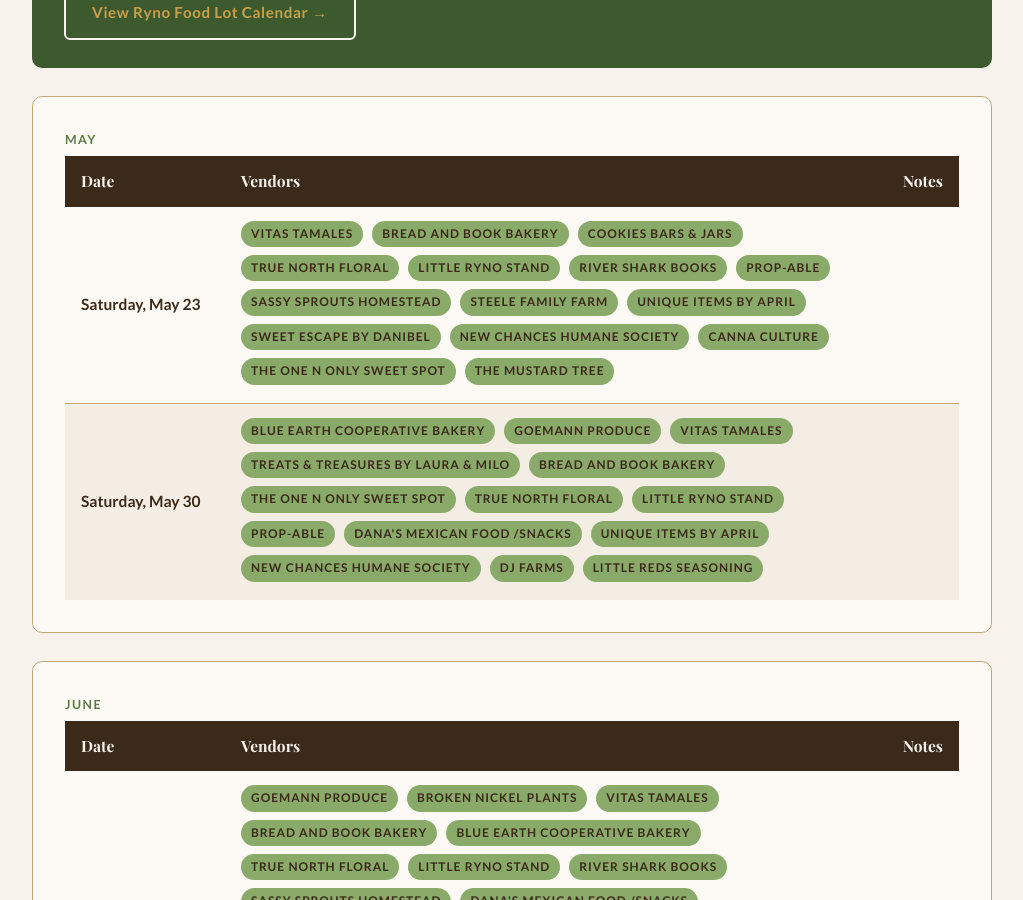
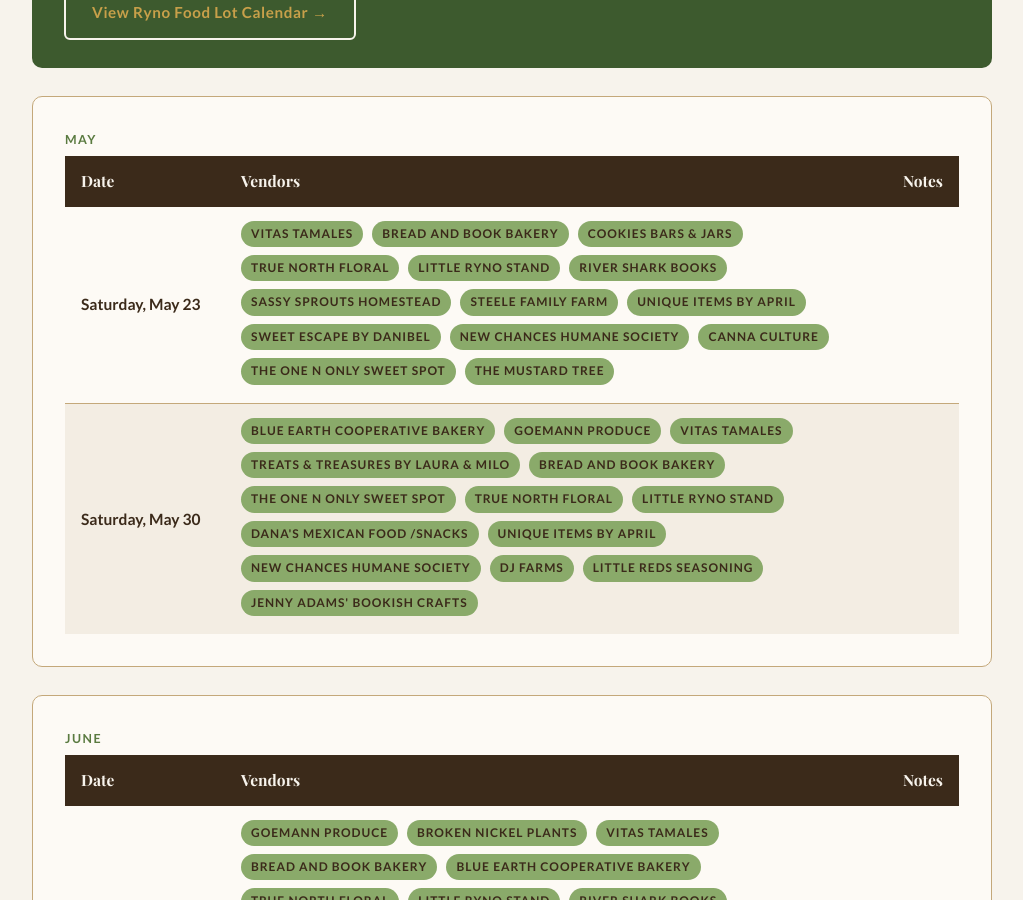
Before and after one commit to blueearthcommunitymarket/blueearthcommunitymarket.github.io, a Jekyll site: the page built from calendar/index.html, in a window 1280 px wide and 900 px high, scrolled down 444 px. Shown: the whole window, without its empty margins (128-1151 px from the left). Built offline with Jekyll 4.4.1, drawn with Linux system fonts in a browser that asks for light colours; some web fonts are replaced.

Commit message:
Update calendar for latest SG changes

```diff
--- a/calendar/index.html
+++ b/calendar/index.html
@@ -36,7 +36,6 @@ description: 2026 Blue Earth Community Market season schedule. Saturdays 10am-1p
                         <span class="tag">True North Floral</span>
                         <span class="tag">Little Ryno Stand</span>
                         <span class="tag">River Shark Books</span>
-                        <span class="tag">Prop-Able</span>
                         <span class="tag">Sassy Sprouts Homestead</span>
                         <span class="tag">Steele Family Farm</span>
                         <span class="tag">Unique Items by April</span>
@@ -59,12 +58,12 @@ description: 2026 Blue Earth Community Market season schedule. Saturdays 10am-1p
                         <span class="tag">The One N Only Sweet Spot</span>
                         <span class="tag">True North Floral</span>
                         <span class="tag">Little Ryno Stand</span>
-                        <span class="tag">Prop-Able</span>
                         <span class="tag">Dana's Mexican Food /Snacks</span>
                         <span class="tag">Unique Items by April</span>
                         <span class="tag">New Chances Humane Society</span>
                         <span class="tag">DJ Farms</span>
                         <span class="tag">Little Reds Seasoning</span>
+                        <span class="tag">Jenny Adams' Bookish Crafts</span>
                     </td>
                     <td></td>
                 </tr>
```
